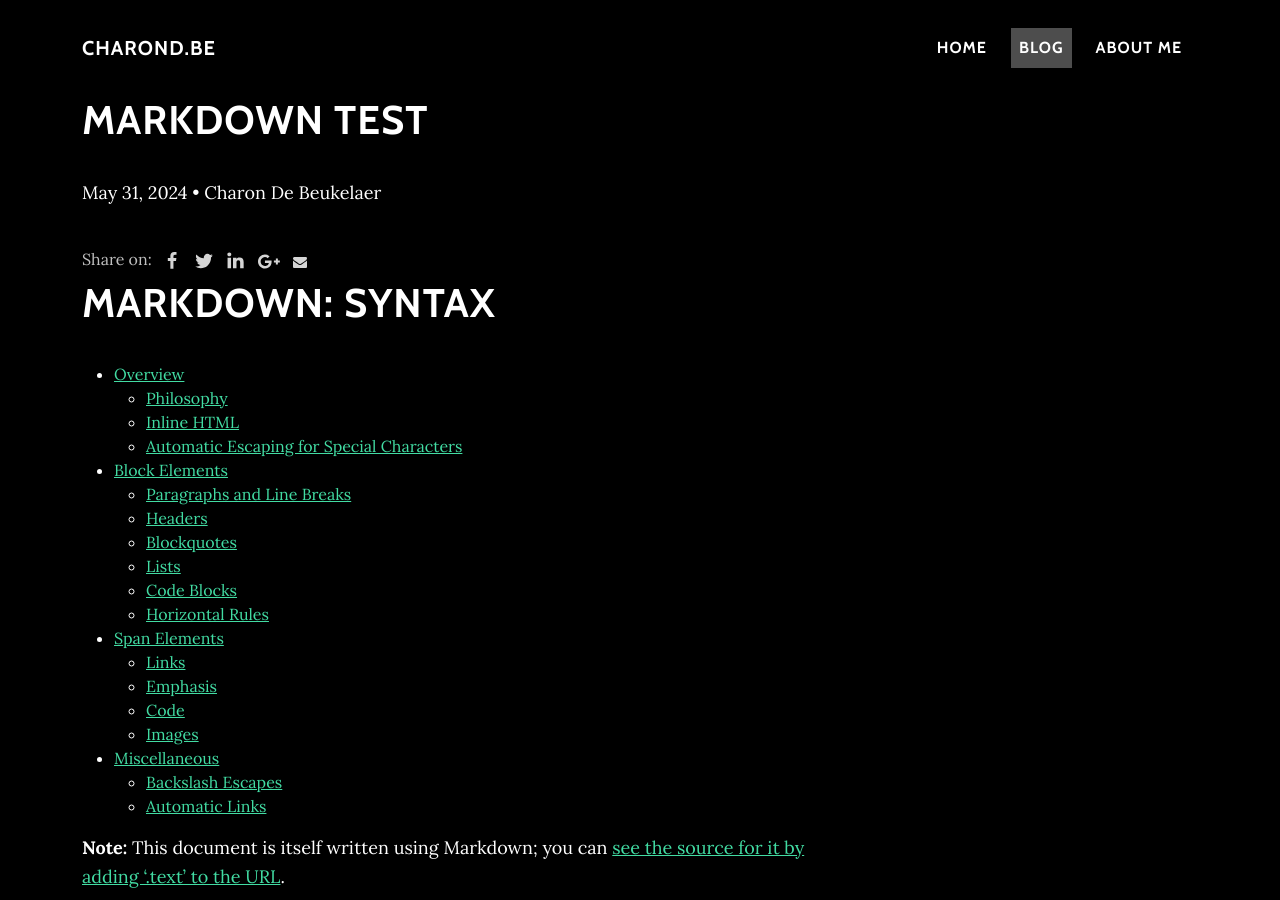
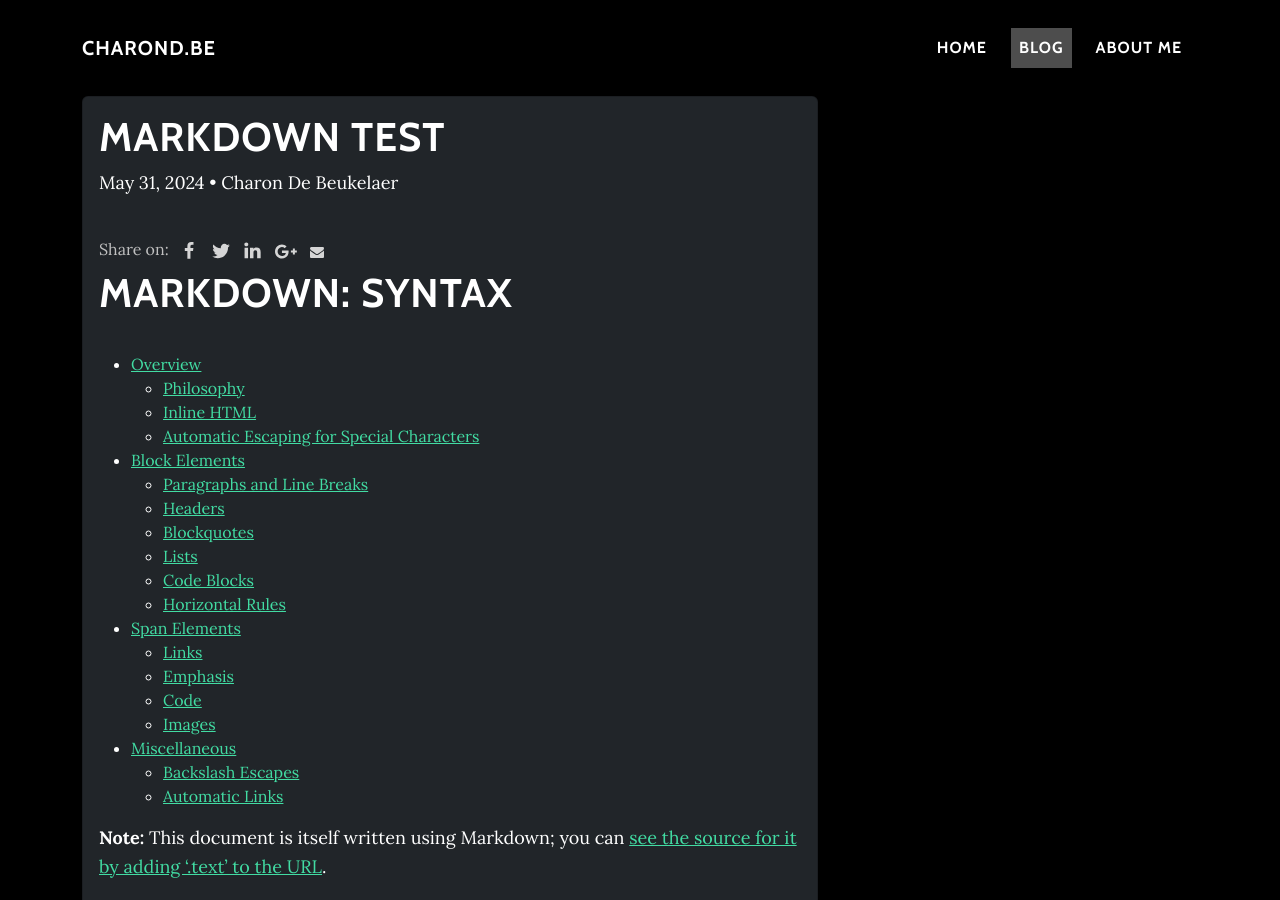
Before and after one commit to CharonDB/CharonDB.github.io, a Jekyll site: the page built from _posts/2024-05-31-markdown-test.md, in a window 1280 px wide and 900 px high. Built offline with Jekyll 4.4.1, drawn with Linux system fonts in a browser that asks for light colours; our own code applies the rules of GitHub Pages for plain Markdown files.

Commit message:
Post layout change

```diff
--- a/_layouts/post.html
+++ b/_layouts/post.html
@@ -2,10 +2,11 @@
 layout: default
 ---
 <link href="/css/override.css" rel="stylesheet" type="text/css">
+<div class="card text-white bg-dark">
+  <div class="card-body">
     <article class="post h-entry" itemscope itemtype="http://schema.org/BlogPosting">
-
       <header class="post-header">
-    <h1 class="post-title p-name" itemprop="name headline">{{ page.title | escape }}</h1>
+        <h1 class="card-title post-title p-name" itemprop="name headline">{{ page.title | escape }}</h1>
         <p class="post-meta">
           <time class="dt-published" datetime="{{ page.date | date_to_xmlschema }}" itemprop="datePublished">
             {%- assign date_format = site.minima.date_format | default: "%b %-d, %Y" -%}
@@ -28,3 +29,5 @@ layout: default
 
       <a class="u-url" href="{{ page.url | relative_url }}" hidden></a>
     </article>
+  </div>
+</div>
```
Lines whose indentation alone changed are shown as unchanged.
